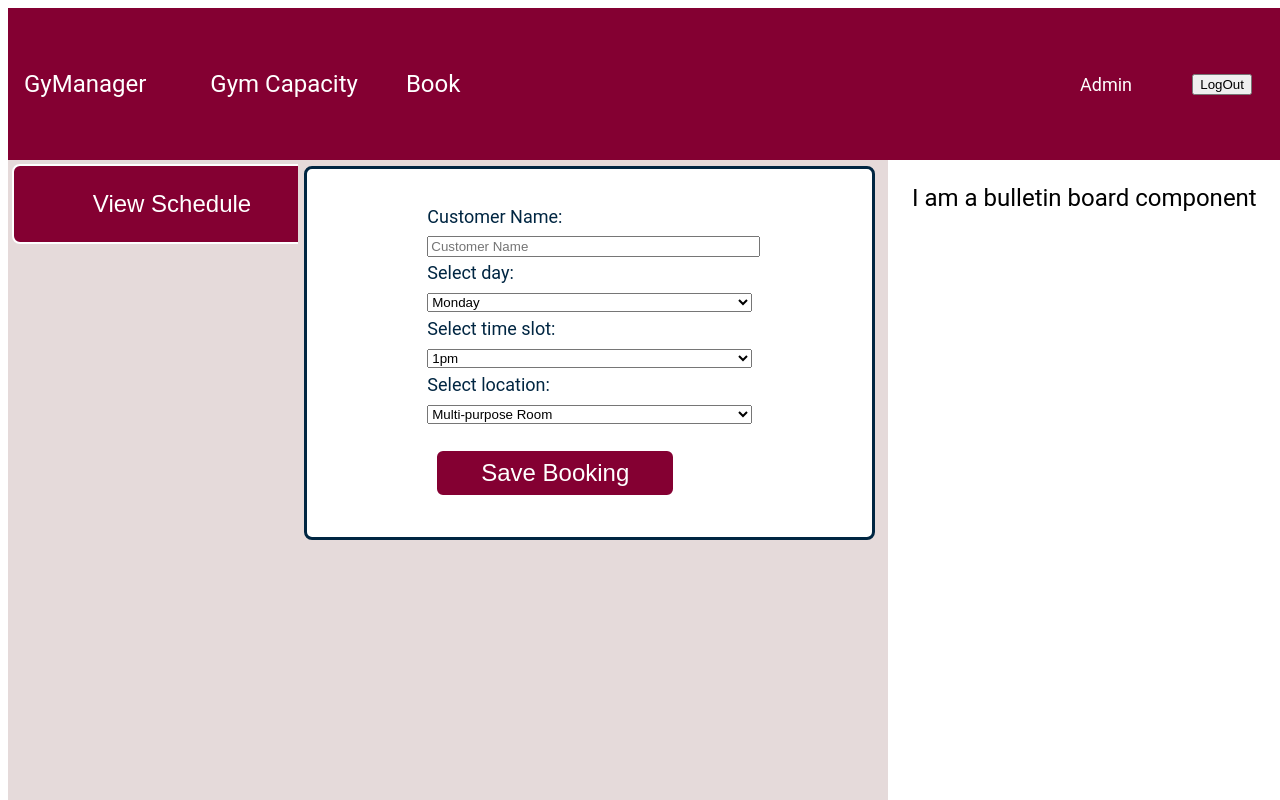
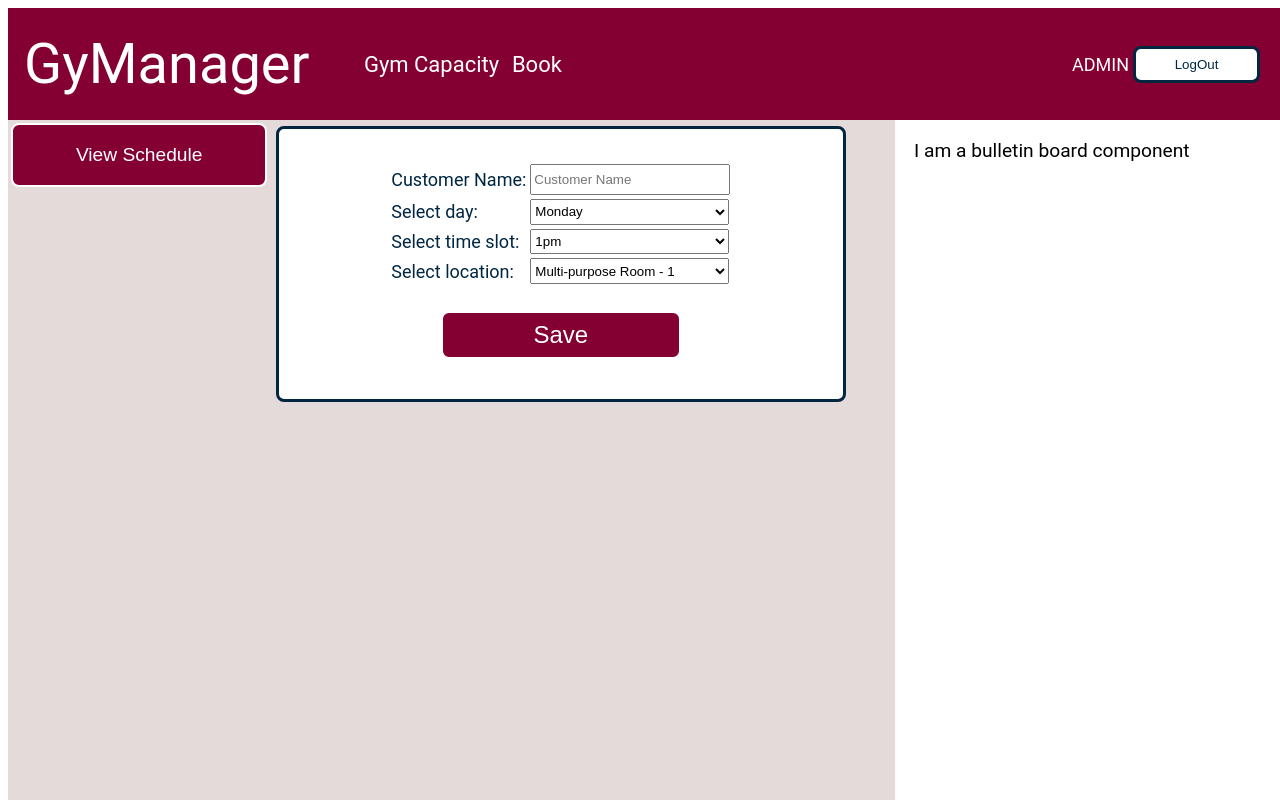
Before and after one commit to harwindersidhu/gymanager, a React (Create React App) app: page /book in a window 1280 px wide. Both pictures are taken after a click on the button "Create Booking". Shown: the top 800 px of the page. Built offline with nearby package versions, Linux system fonts and the light colour scheme; no server answers.

Commit message:
form fully functioning

```diff
--- a/src/components/Navigation.js
+++ b/src/components/Navigation.js
@@ -20,7 +20,7 @@ export default function Navigation(props) {
             <button>Register</button>
           </div>
           <div className="login-logout">
-            <label>Admin</label>
+            <label>ADMIN</label>
             <button>LogOut</button>
           </div>
         </div>
--- a/src/components/Navigation.scss
+++ b/src/components/Navigation.scss
@@ -1,6 +1,6 @@
 nav {
   width: auto;
-  height: 120px;
+  height: 10vh;
   background: #840032;
   display: flex;
   flex-direction: row;
@@ -8,7 +8,8 @@ nav {
   padding: 1rem;
   color: white;
   font-family: 'Roboto', sans-serif;
-  font-size: 1.5rem;
+  font-size: 7vh;
+
 
   button {
     margin-right: 1.5em;
@@ -16,6 +17,7 @@ nav {
 
   .nav-bar {
     width: 90vw;
+    padding: 1vh;;
   }
 
   .nav-bar,
@@ -31,13 +33,36 @@ nav {
       list-style-type: none;
     }
 
+
+    button {
+      width: fit-content;
+      padding: 0.5rem;
+      background-color: #ffffff;
+      border: solid;
+      color: #002642;
+      border-color: #002642;
+      width: 95%;
+      margin: 0.35vw;
+      text-align: center;
+      overflow: auto;
+      border-radius: 0.5rem;
+      border: 1;
+    }
+
+    button:hover {
+      background-color: #e59500;
+    }
+
     li {
-      margin: 1em;
+      margin: 0.5vw;
+      font-size: 2.75vh;
+      color: #ffffff;
 
       a {
         text-decoration: none;
         color: white;
       }
+
       a:hover {
         color: #e59500;
       }
--- a/src/components/component_booking/Booking.js
+++ b/src/components/component_booking/Booking.js
@@ -15,6 +15,7 @@ export default function Booking(props) {
     setDay,
     cancelBooking,
     createBooking,
+    saveBooking,
     viewSchedule
   } = useApplicationData();
 
@@ -24,7 +25,7 @@ export default function Booking(props) {
       <div className="facility-booking">
         <div className="days-view">
           { !state.bookingMode && <DayList days={state.days} onChange={setDay}/> }
-          { !state.bookingMode && <Button  name={"Create Booking"} onChange={createBooking}/>}
+          { !state.bookingMode && <Button  name={"Create Booking"} onChange={createBooking} onSubmit={saveBooking}/>}
           { state.bookingMode && <Button name={"View Schedule"} onChange={viewSchedule}/>}
         </div>
         <div className="schedule-view">
--- a/src/components/component_booking/Booking.scss
+++ b/src/components/component_booking/Booking.scss
@@ -4,7 +4,7 @@
   display: flex;
   align-items: stretch;
   background-color: #e5dada;
-  font-size: 1.5rem;
+  font-size: 1.5vw;
   font-family: 'Roboto', sans-serif;
   justify-content: space-between;
   overflow: auto;
@@ -21,7 +21,6 @@
 .days-view {
   width: 33%;
   height: fit-content;
-
 }
 
 .schedule-view {
@@ -33,21 +32,21 @@
 
 section.day-list {
 height: fit-content;
-align-items:flex-start;
+
 
 }
 
 button.large {
   background-color: #840032;
   color: #ffffff;
-  padding: 0.25rem;
-  margin: 0.25rem;
+  padding: 0.25vw;
+  margin: 0.25vw;
   text-align: center;
   border-radius: 0.5rem;
   border: 0;
-  font-size: 1.5rem;
-  height: 5rem;
-  width: 20rem;
+  font-size: 1.5vw;
+  height: 5vw;
+  width: 20vw;
   border-width: 2px;
   border-style: solid;
   align-items: center;
@@ -61,14 +60,14 @@ button.large:hover {
 button.day-item {
   background-color: #002642;
   color: #ffffff;
-  padding: 0.25rem;
-  margin: 0.25rem;
+  padding: 0.25vw;
+  margin: 0.25vw;
   text-align: center;
   border-radius: 0.5rem;
   border: 0;
-  font-size: 1.5rem;
-  height: 5rem;
-  width: 20rem;
+  font-size: 1.5vw;
+  height: 5vw;
+  width: 20vw;
   border-width: 2px;
   border-style: solid;
   align-items: center;
@@ -81,7 +80,7 @@ button.day-item:hover {
 
 section.schedule-list {
   height: fit-content;
-  align-items: center;
+
 
 }
 
@@ -91,7 +90,7 @@ section.schedule-list {
   color: #002642;
   border-color: #002642;
   width: 95%;
-  margin: 0.35rem;
+  margin: 0.35vw;
   text-align: center;
   overflow: auto;
   border-radius: 0.5rem;
@@ -101,11 +100,11 @@ section.schedule-list {
 
 h3 {
   color: #840032;
-  margin: 0.5rem;
+  margin: 0.5vw;
 }
 
 p {
-  margin: 0.25rem;
+  margin: 0.25vw;
 }
 
 button.schedule-item.cancel {
@@ -138,7 +137,7 @@ li {
   border: solid;
   color: #002642;
   border-color: #002642;
-  width: 85%;
+  width: inherit;
   margin: 0.35rem;
   border-radius: 0.5rem;
   border: 1;
@@ -147,21 +146,25 @@ li {
 }
 
 form {
-
+  display: flex;
+  align-items: center;
+  flex-direction: column;
+  font-size: 1vh;
 }
 
 input {
-  width: 100%;
+  width:15vw;
+  height: 2vw;
 }
 
 select {
-  width: 100%;
-  height: fit-content;
+  width:15.5vw;
+  height: 2vw;
 }
 
 option {
-  width:300px;
-  width: 3rem;
+  width:15vw;
+  height: 2vw;
 }
 
 label {
--- a/src/components/component_booking/components/Form.js
+++ b/src/components/component_booking/components/Form.js
@@ -1,41 +1,81 @@
-import React from 'react';
+import React, { useState } from 'react';
 import { useForm } from 'react-hook-form';
 
 export default function Form(props) {
-  const { register, handleSubmit, formState: { errors } } = useForm();
-  const onSubmit = data => { data.preventDefault(); console.log(data); }
-  console.log(errors);
+   const { register } = useForm();
+
+
+  const [user, setUser] = useState("");
+  const [room, setRoom] = useState("");
+  const [time, setTime] = useState("");
+  const [day, setDay] = useState("");
+
+
+  function createLocalState() {
+    let bookingObject = {user: user, room: room, time: time, day: day}
+    console.log('from inside form ',bookingObject)
+    props.saveBooking(bookingObject);
+    setTime("");
+    setRoom("");
+    setUser("");
+    setDay("");
+  }
 
   return (
     <div className="create-booking">
-    <form onSubmit={handleSubmit(onSubmit)}>
-      <label for="customer-name">Customer Name: </label>
-      <input name="customer-name" type="text" placeholder="Customer Name" {...register("Customer Name", {required: true, max: 30, min: 1})} />
-      <br />
-      <label for="day">Select day: </label>
-      <select name="day" {...register("Day", { required: true })}>
+      <form onSubmit={event => event.preventDefault()}>
+        <table>
+        <tbody>
+          <tr>
+            <td>
+              <label htmlFor="customer-name">Customer Name: </label>
+            </td>
+            <td>
+              <input name="customer-name" id="customer-name" type="text" placeholder="Customer Name" {...register("Customer Name", { required: true, max: 30, min: 1 })} onChange={(e) => setUser(e.target.value)}/>
+            </td>
+          </tr>
+          <tr>
+            <td>
+              <label htmlFor="day">Select day: </label>
+            </td>
+            <td>
+            <select name="day" id="day" {...register("Day", { required: true })} onClick={(e) => setDay(e.target.value)}>
               <option value="Monday">Monday</option>
               <option value="Tuesday">Tuesday</option>
               <option value="Wednesday">Wednesday</option>
               <option value="Thursday">Thursday</option>
               <option value="Friday">Friday</option>
             </select>
-      <br />
-      <label for="time-slot">Select time slot: </label>
-      <select name="time-slot" {...register("Time Slot")}>
+            </td>
+          </tr>
+          <tr>
+            <td>
+              <label htmlFor="time-slot">Select time slot: </label>
+            </td>
+            <td>
+            <select name="time-slot" id="time-slot" {...register("Time Slot")} onClick={(e) => setTime(e.target.value)}>
               <option value="1pm">1pm</option>
               <option value="2pm">2pm</option>
               <option value="3pm">3pm</option>
               <option value="4pm">4pm</option>
               <option value="5pm">5pm</option>
             </select>
-      <br />
-      <label for="location">Select location: </label>
-      <select name="location" {...register("Facility Name")}>
-        <option value="Multi-purpose Room">Multi-purpose Room</option>
+            </td>
+          </tr>
+          <tr>
+            <td>
+              <label htmlFor="location">Select location: </label>
+            </td>
+            <td>
+              <select name="location" id="location" {...register("Facility Name")} onClick={(e) => setRoom(e.target.value)}>
+                <option value="Multi-purpose Room - 1">Multi-purpose Room - 1</option>
+                <option value="Multi-purpose Room - 2">Multi-purpose Room - 2</option>
               </select>
-        <br />
-      <button className="create-booking" type="submit" onChange={(event) => props.createBooking(event.target.value)}>Save Booking</button>
+              </td>
+          </tr>
+          </tbody>
+        </table>
+        <button className="create-booking" type="submit" onClick={createLocalState}>Save</button>
       </form>
     </div >
   );
--- a/src/components/hooks/useApplicationData.js
+++ b/src/components/hooks/useApplicationData.js
@@ -53,6 +53,10 @@ export default function useApplicationData(props) {
     console.log("after toggle", state)
   }
 
+  function saveBooking(obj) {
+    console.log('from inside useApplication', obj)
+  }
+
 function viewSchedule(){
   console.log("before submit toggle", state)
   state.bookingMode = !state.bookingMode;
@@ -82,7 +86,8 @@ console.log('after axios day', state.day)
     setDay,
     cancelBooking,
     createBooking,
-    viewSchedule
+    viewSchedule,
+    saveBooking
   }
 
 }
```
Lines whose indentation alone changed are shown as unchanged.
